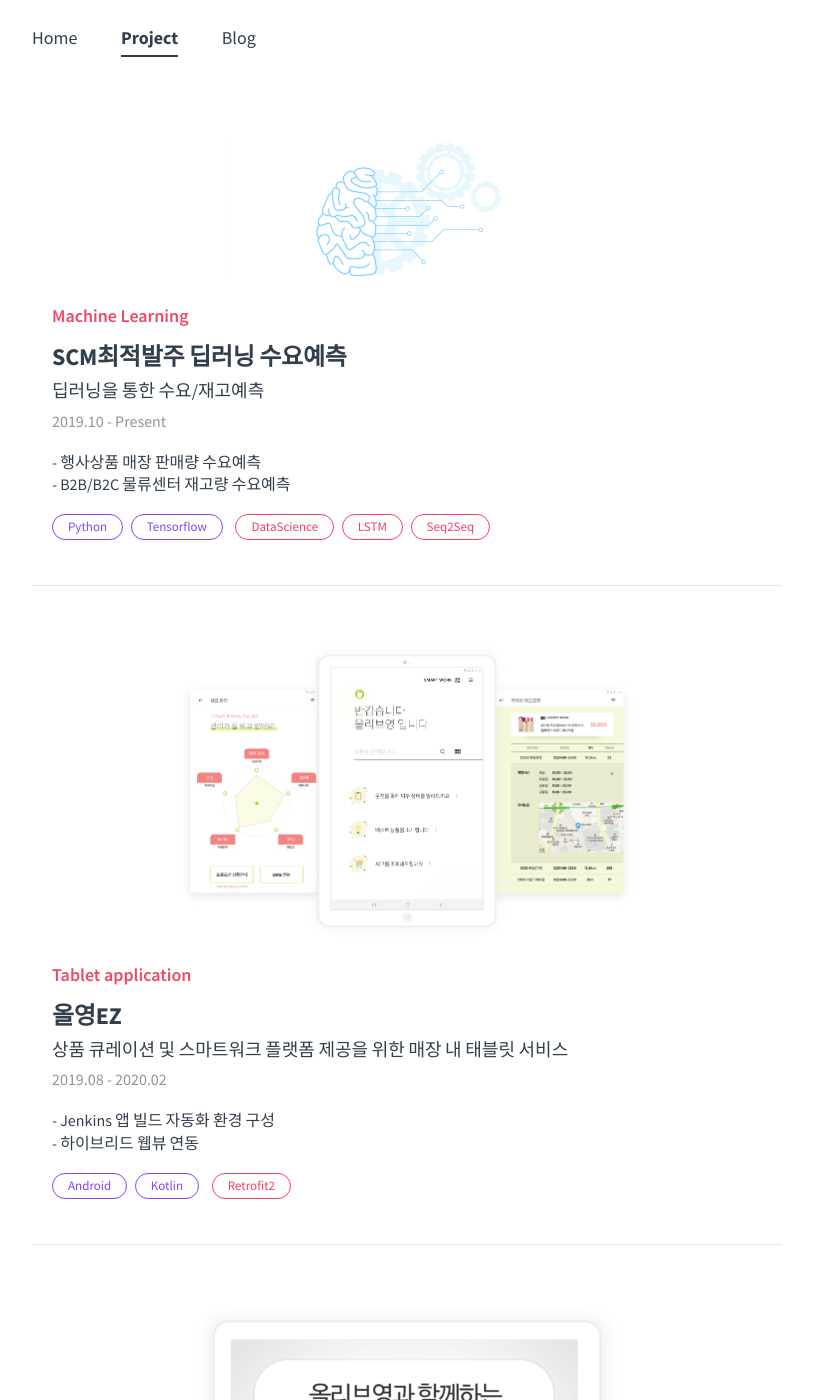
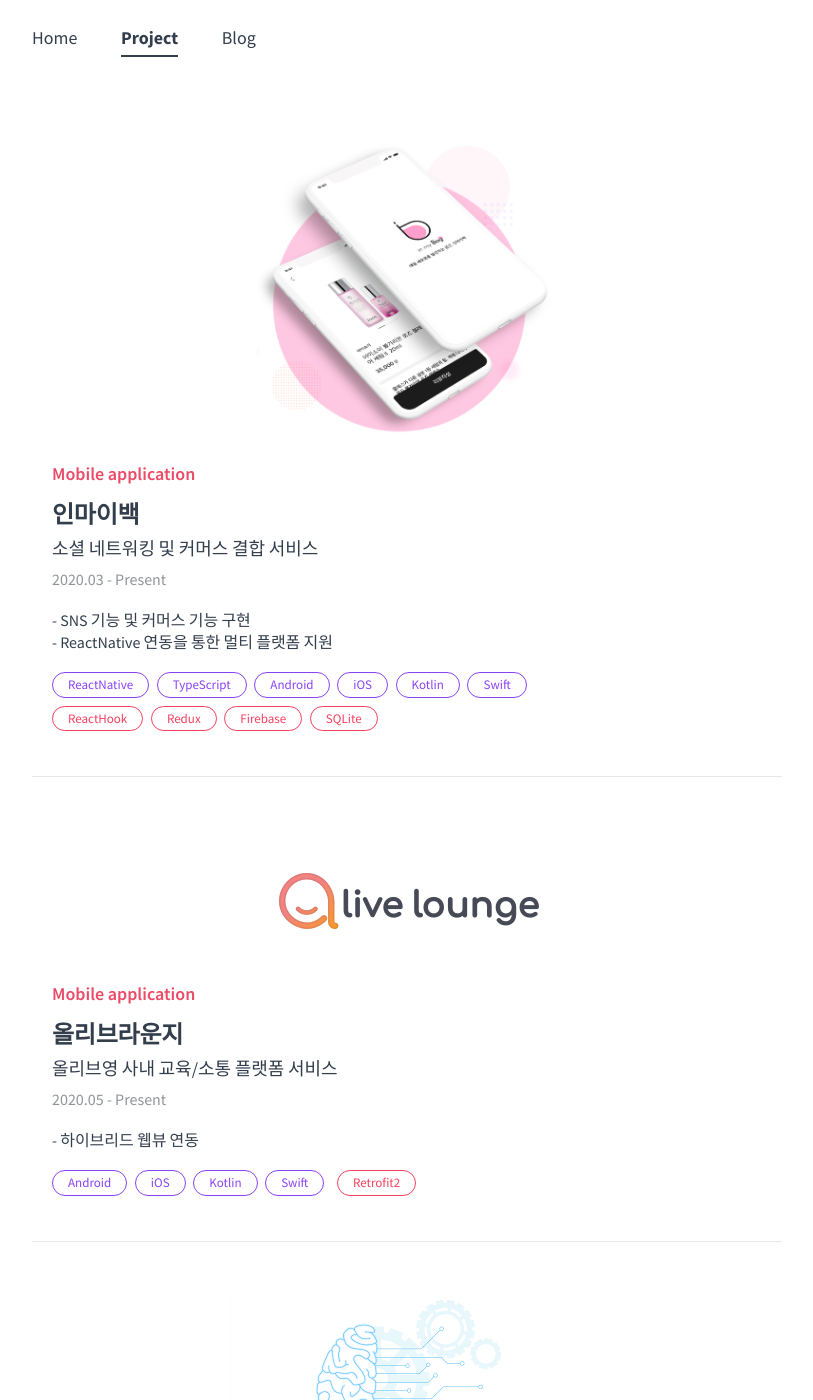
Before and after one commit to cowkite/cowkite.github.io, a Jekyll site: the page built from project/index.md, in a window 1280 px wide and 1400 px high. Shown: the whole window, without its empty margins (233-1046 px from the left). Built offline with Jekyll 4.4.1, drawn with Linux system fonts in a browser that asks for light colours; some of the changed text lies outside the part shown.

Commit message:
Update project

```diff
--- a/_data/project-list.yml
+++ b/_data/project-list.yml
@@ -1,8 +1,52 @@
+- id: 202003inmybag
+  title: 인마이백
+  description: 소셜 네트워킹 및 커머스 결합 서비스
+  platform: Mobile application
+  period: 2020.03 - Present
+  thumbnail: img/project_inmybag_thumbnail.png
+  language: [
+    ReactNative,
+    TypeScript,
+    Android,
+    iOS,
+    Kotlin,
+    Swift
+  ]
+  skill: [
+    ReactHook,
+    Redux,
+    Firebase,
+    SQLite
+  ]
+  role: [
+    SNS 기능 및 커머스 기능 구현,
+    ReactNative 연동을 통한 멀티 플랫폼 지원
+  ]
+
+- id: 202005olivelounge
+  title: 올리브라운지
+  description: 올리브영 사내 교육/소통 플랫폼 서비스
+  platform: Mobile application
+  period: 2020.05 - Present
+  thumbnail: img/project_olivelounge_thumbnail.png
+  language: [
+    Android,
+    iOS,
+    Kotlin,
+    Swift
+  ]
+  skill: [
+    Retrofit2
+  ]
+  role: [
+    하이브리드 웹뷰 연동
+  ]
+
 - id: 201910scmdl
-  title: SCM최적발주 딥러닝 수요예측
+  title: 올리브영 SCM최적발주 딥러닝 수요예측
   description: 딥러닝을 통한 수요/재고예측
   platform: Machine Learning
-  period: 2019.10 - Present
+  period: 2019.10 - 2020.04
   thumbnail: img/project_scmdl_thumbnail.png
   language: [
     Python,
@@ -153,7 +197,7 @@
   ]
   skill: [
     JNI,
-    RxJAva,
+    RxJava,
     Realm,
     Lamb,
     ExoPlayer
```
Also changed, not shown: Gemfile.lock, project/img/project_inmybag_thumbnail.png (added), project/img/project_olivelounge_thumbnail.png (added), 1 other file.
